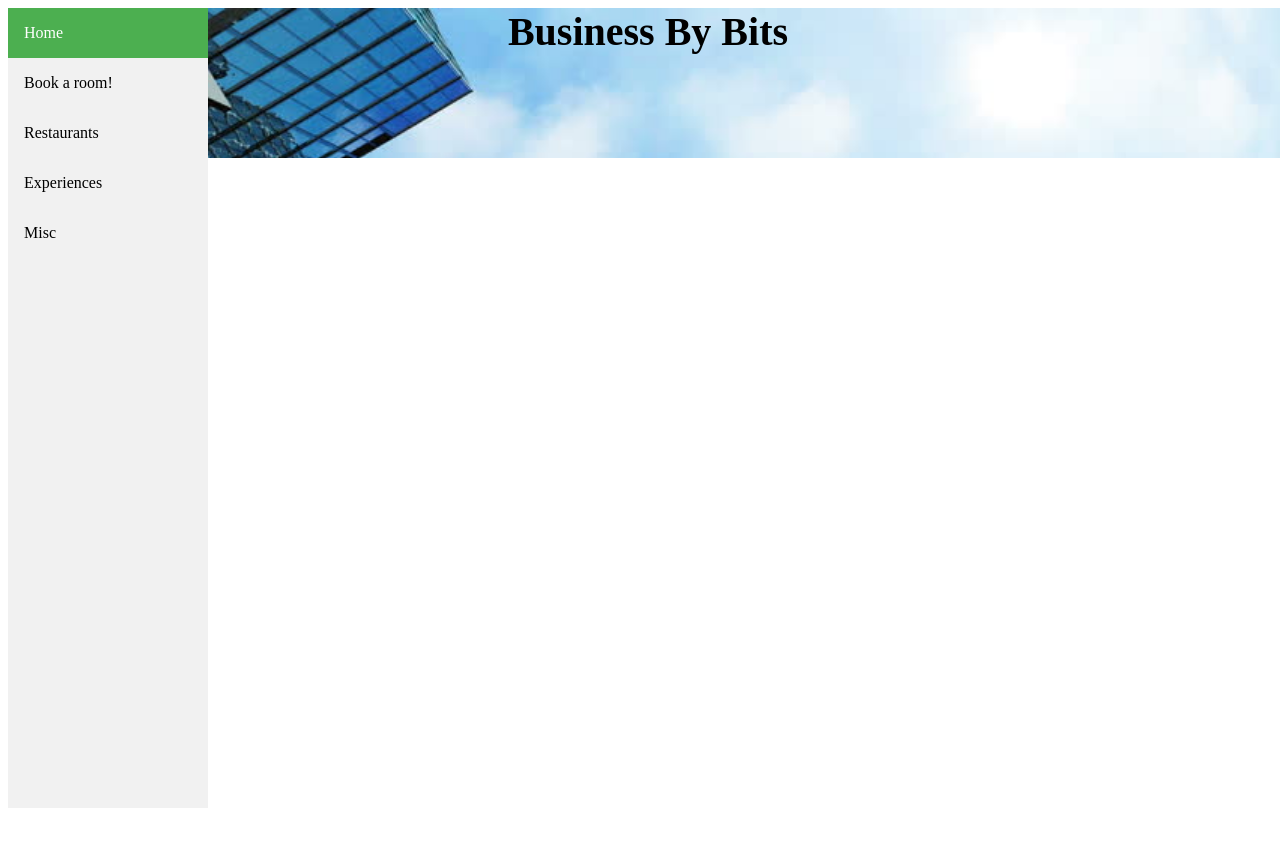
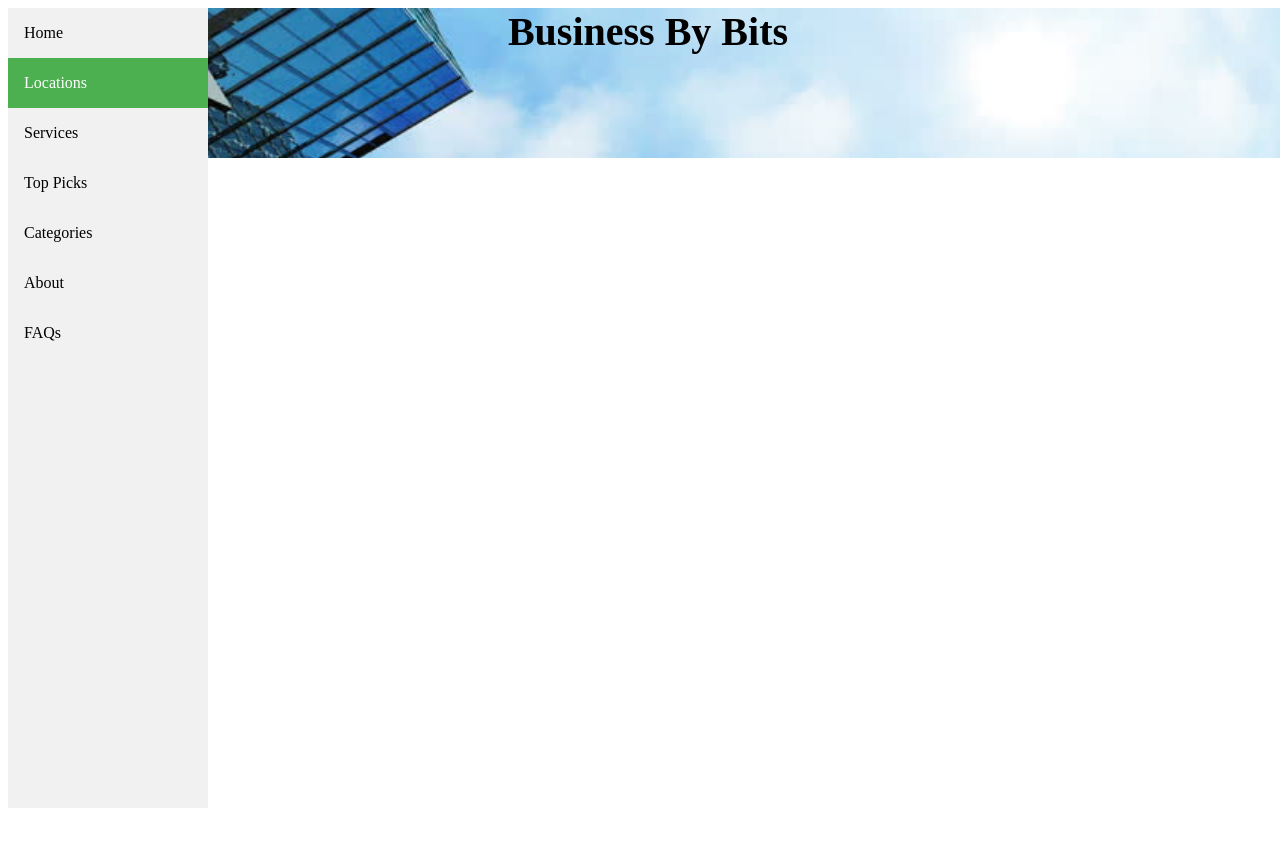
Before and after one commit to Pseudoskeptic/businessbybits-web, a plain HTML site: page locations.html in a window 1280 px wide. Drawn offline with Linux system fonts and the light colour scheme.

Commit message:
linked pages
added location file.html // linked to home page

```diff
--- a/restaurants.html
+++ b/locations.html
@@ -9,11 +9,13 @@
 	<h1 class="banner" > Business By Bits</h1>
 		<!-- The sidebar -->
 	<div class="sidebar">
-		<a class="active" href="#home">Home</a>
-		<a href="#news">Book a room!</a>
-		<a href="restaurants.html">Restaurants</a>
-		<a href="#about">Experiences</a>
-		<a href="#about">Misc</a>
+		<a href="index.html">Home</a>
+		<a class="active" href="#news">Locations</a>
+		<a href="#contact">Services</a>
+		<a href="#about">Top Picks</a>
+		<a href="#about">Categories</a>
+		<a href="#about">About</a>
+		<a href="#about">FAQs</a>
 	</div>
 
 <!-- Page content -->
```
Also changed, not shown: index.html (+1 -1 lines).
